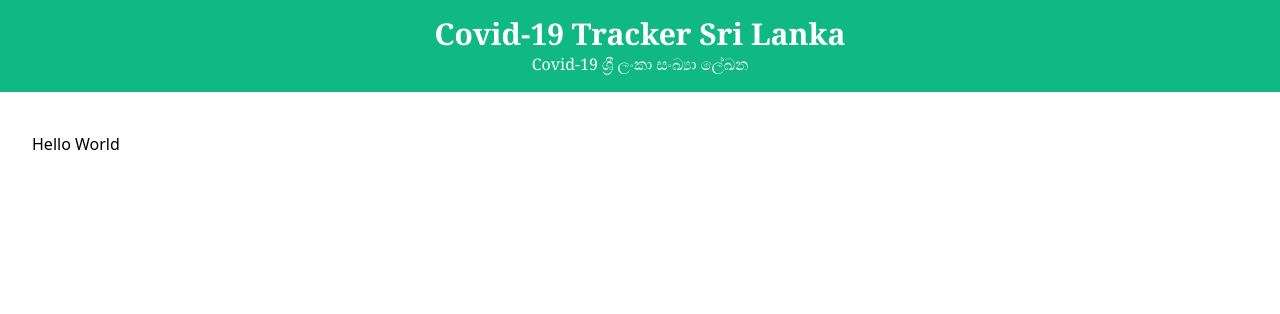
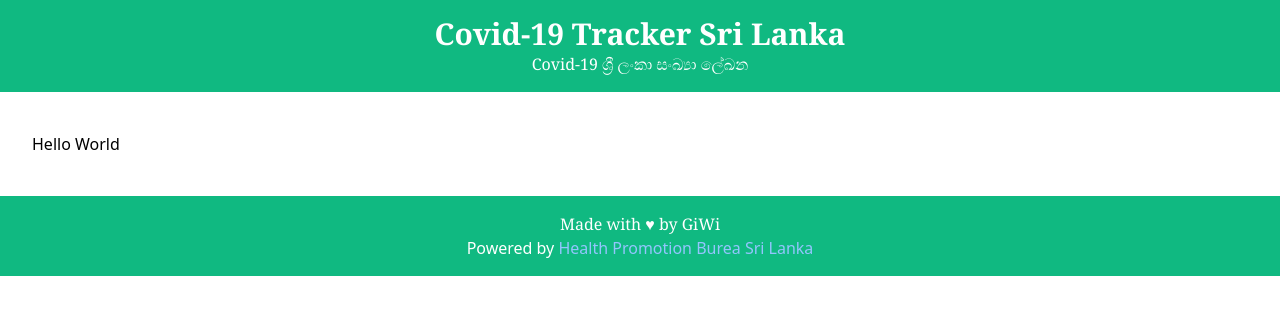
Before and after one commit to giwi97/covid-tr, a Vue app: page / in a window 1280 px wide. Shown: the top 314 px of the page. Built offline with nearby package versions, Linux system fonts and the light colour scheme.

Commit message:
Footer component

```diff
--- a/src/App.vue
+++ b/src/App.vue
@@ -3,14 +3,17 @@
   <div class="container">
     <router-view />
   </div>
+  <Footer />
 </template>
 
 <script>
 import  Header  from "@/components/Header";
+import Footer from "@/components/Footer";
 
 export default {
   components: {
     Header,
+    Footer
   },
 };
 </script>
--- /dev/null
+++ b/src/components/Footer.vue
@@ -0,0 +1,14 @@
+<template>
+  <footer class="text-center bg-green-500 text-white p-4 mt-10">
+    <div class="text-3md md:text-1md font-sans md:font-serif">
+      Made with &#9829; by GiWi
+    </div>
+    <p class="font-sans">Powered by <a class="text-blue-300" href="https://www.hpb.health.gov.lk">Health Promotion Burea Sri Lanka</a></p>
+  </footer>
+</template>
+
+<script>
+export default {
+  name: "Footer",
+};
+</script>
--- a/src/components/Header.vue
+++ b/src/components/Header.vue
@@ -1,12 +1,16 @@
 <template>
   <header class="text-center bg-green-500 text-white p-4 mb-10">
-    <div class="text-3xl md:text-3xl font-sans md:font-serif font-bold">Covid-19 Tracker Sri Lanka</div>
-    <div class="text-3md md:text-1md font-sans md:font-serif">Covid-19 ශ්‍රී ලංකා සංඛ්‍යා ලේඛන</div>
+    <div class="text-3xl md:text-3xl font-sans md:font-serif font-bold">
+      Covid-19 Tracker Sri Lanka
+    </div>
+    <div class="text-3md md:text-1md font-sans md:font-serif">
+      Covid-19 ශ්‍රී ලංකා සංඛ්‍යා ලේඛන
+    </div>
   </header>
 </template>
 
 <script>
 export default {
-  name: 'Header'
-}
+  name: "Header",
+};
 </script>
```
